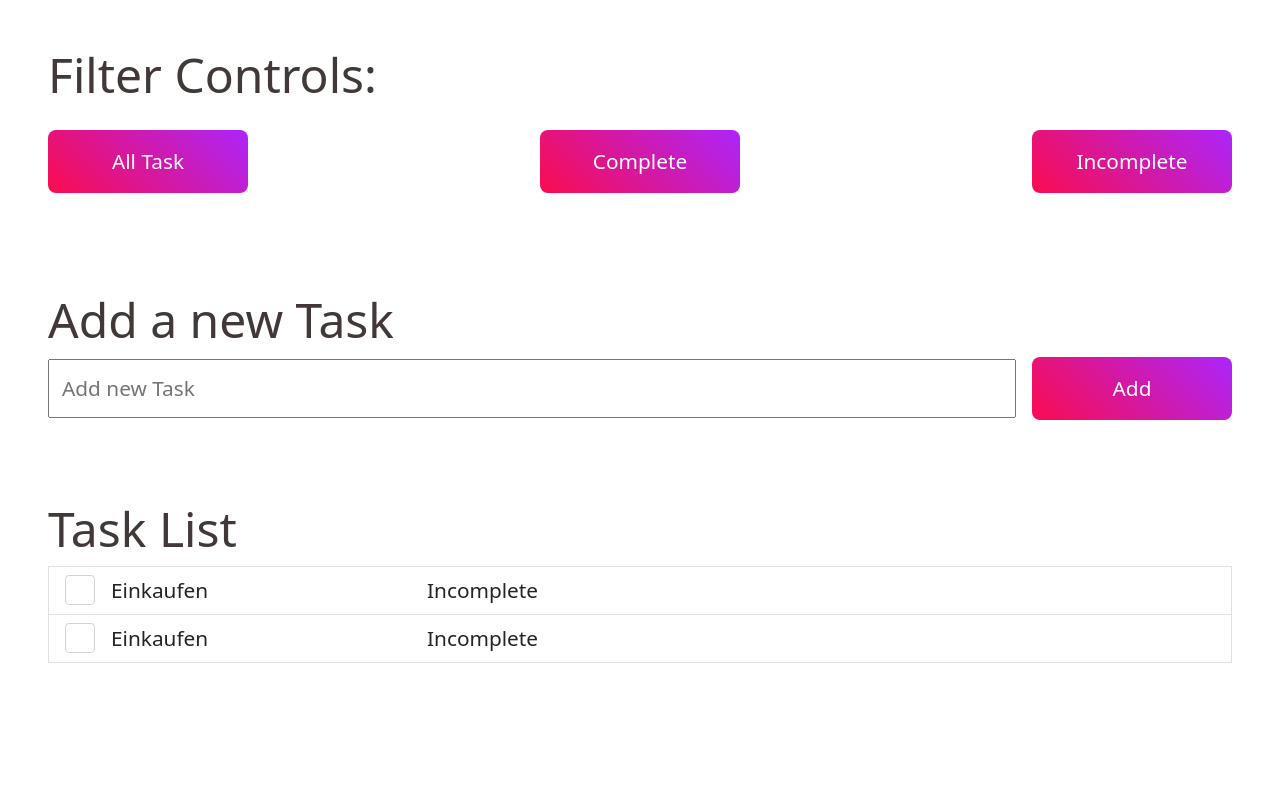
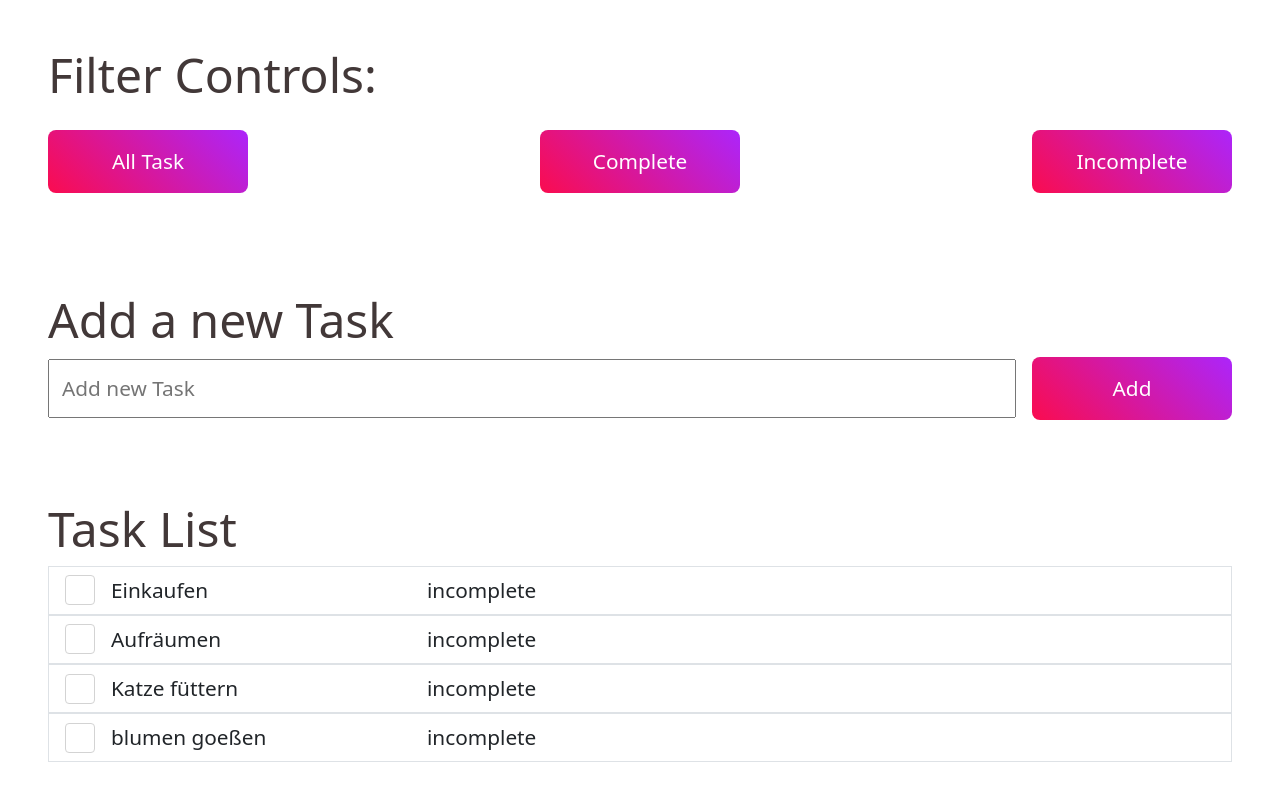
Before and after one commit to Jacques1988/todoAppA1, an Angular app: page / in a window 1280 px wide. Shown: the part 330-1130 px from the top of the page. Before the commit the page ends 1093 px from the top, so only its background shows below. Built offline with nearby package versions, Linux system fonts and the light colour scheme.

Commit message:
added task list component

```diff
--- /dev/null
+++ b/src/app/data/tasks-list.ts
@@ -0,0 +1,26 @@
+export let taskList = [
+  {
+    id: 1,
+    task: 'Einkaufen',
+    status: 'incomplete',
+    checked: false,
+  },
+  {
+    id: 2,
+    task: 'Aufräumen',
+    status: 'incomplete',
+    checked: false,
+  },
+  {
+    id: 3,
+    task: 'Katze füttern',
+    status: 'incomplete',
+    checked: false,
+  },
+  {
+    id: 4,
+    task: 'blumen goeßen',
+    status: 'incomplete',
+    checked: false,
+  },
+];
--- /dev/null
+++ b/src/app/services/task-service.ts
@@ -0,0 +1,15 @@
+import { Injectable, signal } from '@angular/core';
+import { taskList } from '../data/tasks-list';
+import { Task } from '../shared/models/task';
+
+@Injectable({
+  providedIn: 'root',
+})
+export class TaskService {
+  taskList = taskList;
+  tasks = signal<Task[]>(taskList);
+
+  getAllTasks() {
+    return this.tasks;
+  }
+}
--- /dev/null
+++ b/src/app/shared/models/task.ts
@@ -0,0 +1,6 @@
+export interface Task {
+  id: number;
+  task: string;
+  status: string;
+  checked: boolean;
+}
--- a/src/app/task-list/task-component/task-component.html
+++ b/src/app/task-list/task-component/task-component.html
@@ -1,10 +1,5 @@
 <li class="list-group-item">
   <input class="task-checkbox" type="checkbox" />
-  <span class="task-text">Einkaufen</span>
-  <span class="task-text status">Incomplete</span>
+  <span class="task-text">{{ task().task }}</span>
+  <span class="task-text status">{{ task().status }}</span>
 </li>
-<li class="list-group-item">
-  <input class="task-checkbox" type="checkbox" />
-  <span class="task-text">Einkaufen</span>
-  <span class="task-text status">Incomplete</span>
-</li>
--- a/src/app/task-list/task-component/task-component.ts
+++ b/src/app/task-list/task-component/task-component.ts
@@ -1,4 +1,5 @@
-import { Component } from '@angular/core';
+import { Component, input } from '@angular/core';
+import { Task } from '../../shared/models/task';
 
 @Component({
   selector: 'app-task-component',
@@ -7,5 +8,5 @@ import { Component } from '@angular/core';
   styleUrl: './task-component.css',
 })
 export class TaskComponent {
-
+  task = input.required<Task>();
 }
--- a/src/app/task-list/task-list.html
+++ b/src/app/task-list/task-list.html
@@ -1,6 +1,10 @@
 <section class="content-container">
   <app-teaser [teaserText]="teaser()"></app-teaser>
   <ul class="list-group">
-    <app-task-component></app-task-component>
+    @if (tasks()) {
+      @for (task of tasks(); track task.id) {
+        <app-task-component [task]="task"></app-task-component>
+      }
+    }
   </ul>
 </section>
--- a/src/app/task-list/task-list.ts
+++ b/src/app/task-list/task-list.ts
@@ -1,6 +1,7 @@
-import { Component, signal } from '@angular/core';
+import { Component, signal, inject } from '@angular/core';
 import { Teaser } from '../shared/components/teaser/teaser';
 import { TaskComponent } from './task-component/task-component';
+import { TaskService } from '../services/task-service';
 
 @Component({
   selector: 'app-task-list',
@@ -10,4 +11,9 @@ import { TaskComponent } from './task-component/task-component';
 })
 export class TaskList {
   teaser = signal<string>('Task List');
+  tasks = inject(TaskService).getAllTasks();
+
+  /* ngOnInit() {
+    console.log(this.tasks());
+  } */
 }
```
Also changed, not shown: 1 other file (tests, documents, lock files or other folders).
